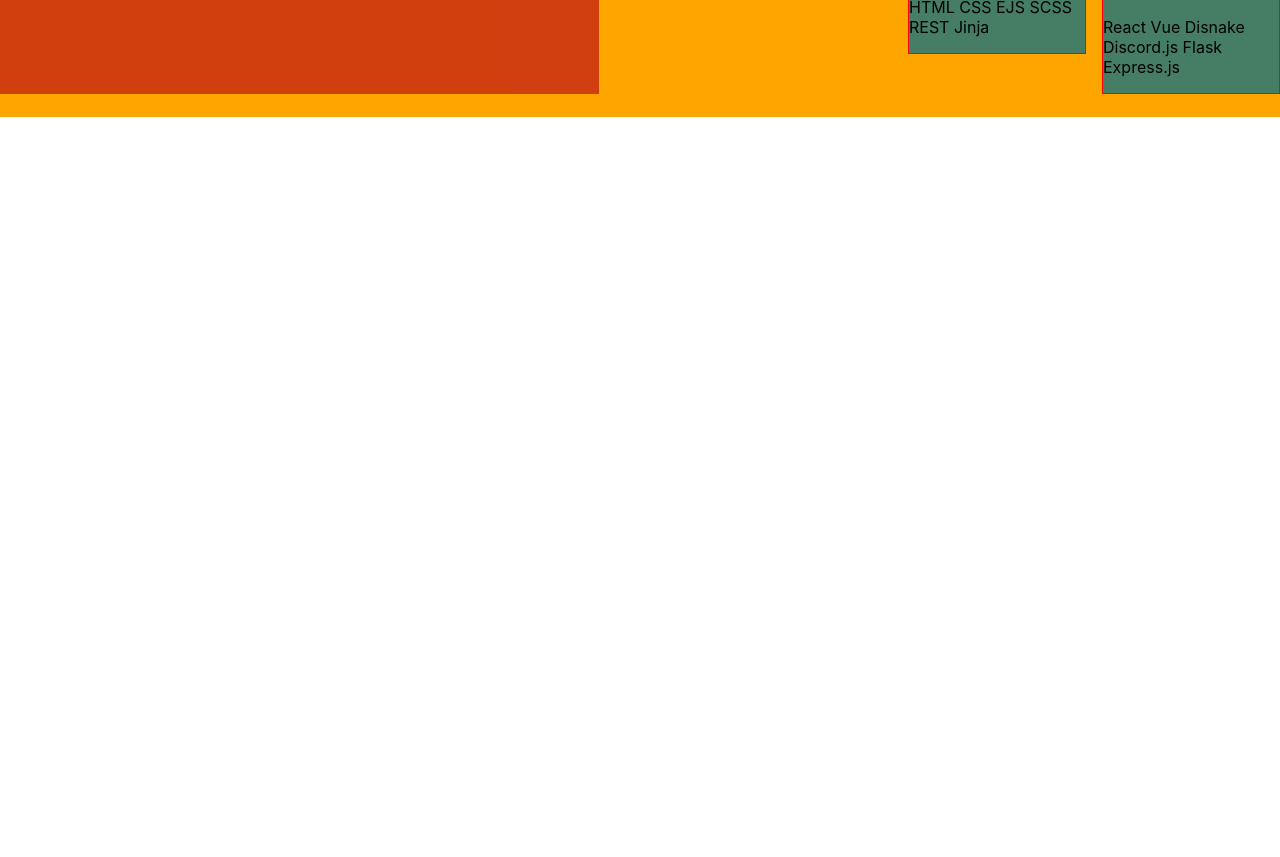
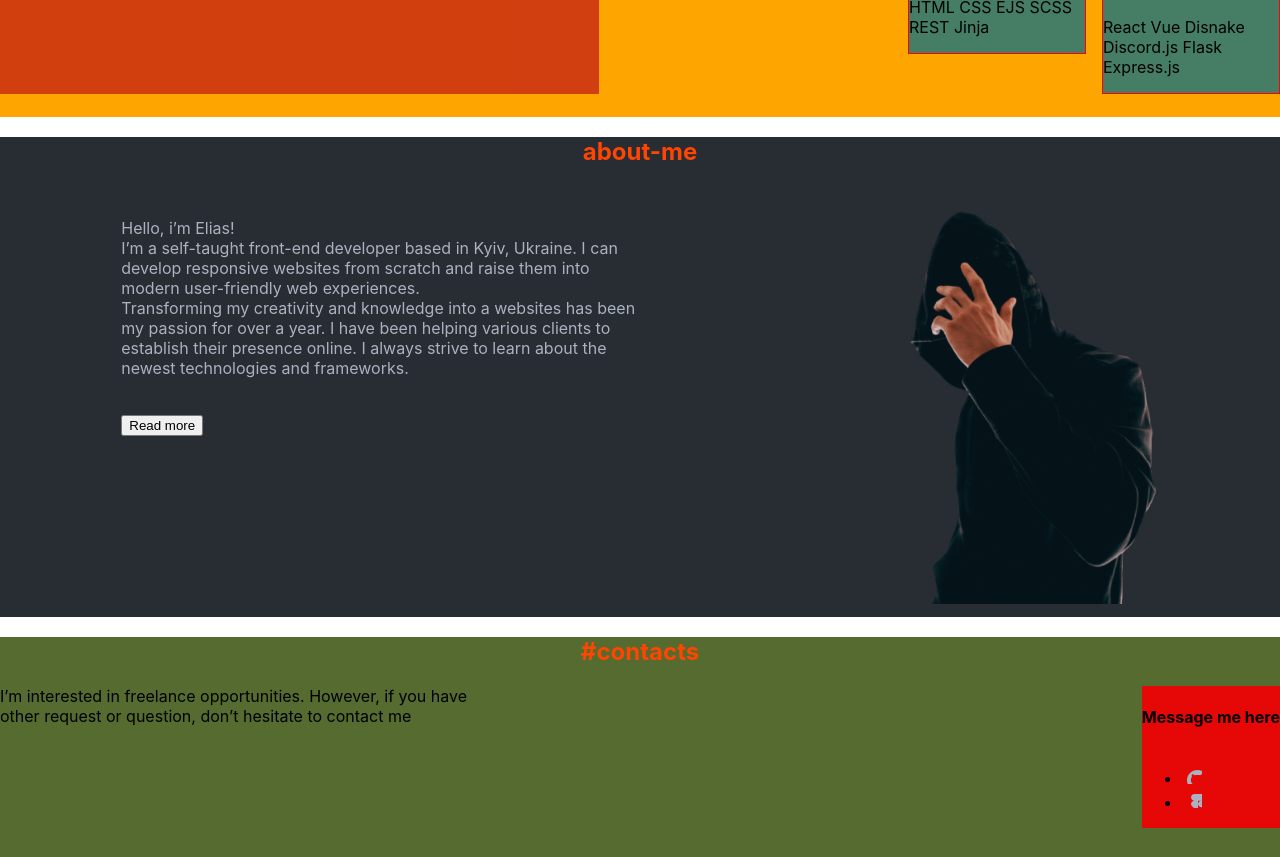
Before and after one commit to yahty01/bachonok, a React app: page / in a window 1280 px wide. Shown: the part 1940-2797 px from the top of the page. Before the commit the page ends 2057 px from the top, so only its background shows below. Built offline with nearby package versions, Linux system fonts and the light colour scheme.

Commit message:
update: structure

```diff
--- a/src/App.tsx
+++ b/src/App.tsx
@@ -3,6 +3,9 @@ import {Main} from "./layout/sections/main/Main";
 import {Skills} from "./layout/sections/skills/Skills";
 import {Projects} from "./layout/sections/projects/Prgojects";
 import {Quoted} from "./layout/sections/quoted/quoted";
+import {AboutMe} from "./layout/sections/about-me/About-me";
+import {Footer} from "./layout/footer/Footer";
+import {Contacts} from "./layout/sections/contacts/Contacts";
 
 
 function App() {
@@ -13,6 +16,9 @@ function App() {
 			<Quoted/>
 			<Projects/>
 			<Skills/>
+			<AboutMe/>
+			<Contacts/>
+			<Footer/>
 		</div>
 	);
 }
--- a/src/components/FlexWrapper.tsx
+++ b/src/components/FlexWrapper.tsx
@@ -10,6 +10,7 @@ type FlexWrapperPropsType = {
     rowGap?: string,
     columnGap?: string,
     width?: string,
+    maxWidth?: string
 }
 
 export const FlexWrapper = styled.div<FlexWrapperPropsType>`
@@ -23,4 +24,5 @@ export const FlexWrapper = styled.div<FlexWrapperPropsType>`
     row-gap: ${props => props.rowGap};
     column-gap: ${props => props.columnGap};
     width: ${props => props.width};
+    max-width: ${props => props.maxWidth};
 `
--- /dev/null
+++ b/src/layout/footer/Footer.tsx
@@ -0,0 +1,47 @@
+import React from 'react';
+import styled from "styled-components";
+import {Logo} from "../../components/logo/Logo";
+import {FlexWrapper} from "../../components/FlexWrapper";
+import Icon from "../../components/icon/Icon";
+
+export const Footer = () => {
+	return (
+		<StyledFooter>
+			<FlexWrapper maxWidth="346px" flexWrap={'wrap'}>
+				<Logo/>
+				<span>elias@elias-dev.ml</span>
+				<h4>Web designer and front-end developer</h4>
+			</FlexWrapper>
+			<FlexWrapper flexDirection={'column'} alignItems={'center'}>
+				<h4>Media</h4>
+				<SocialList>
+					<SocialItem>
+						<Icon iconId={'Github'} height={'20px'} width={'20px'} viewBox={'0 0 20 20'}/>
+					</SocialItem>
+					<SocialItem>
+						<Icon iconId={'Figma'} height={'20px'} width={'20px'} viewBox={'0 0 20 20'}/>
+					</SocialItem>
+					<SocialItem>
+						<Icon iconId={'Dribble'} height={'20px'} width={'20px'} viewBox={'0 0 20 20'} />
+					</SocialItem>
+				</SocialList>
+			</FlexWrapper>
+		</StyledFooter>
+	);
+};
+
+const StyledFooter = styled.footer`
+	display: flex;
+	justify-content: space-between;
+  min-height: 15vh;
+  background-color: darkcyan;
+`
+
+const SocialList = styled.ul`
+	display: flex;
+	gap: 10px;
+`
+
+const SocialItem = styled.li`
+
+`
--- /dev/null
+++ b/src/layout/sections/about-me/About-me.tsx
@@ -0,0 +1,48 @@
+import React from 'react';
+import styled from "styled-components";
+import {SectionTitle} from "../../../components/SectionTitle";
+import {Button} from "../../../components/Button";
+import photo from "../../../assets/img/men-two.webp";
+import {FlexWrapper} from "../../../components/FlexWrapper";
+
+export const AboutMe = () => {
+	return (
+		<StyledAboutMe>
+			<SectionTitle>about-me</SectionTitle>
+
+			<FlexWrapper justifyContent="space-around">
+				<TextArea>
+					<Text>Hello, i’m Elias!<br/>
+
+						I’m a self-taught front-end developer based in Kyiv, Ukraine. I can develop responsive websites from scratch
+						and
+						raise them into modern user-friendly web experiences.<br/>
+
+						Transforming my creativity and knowledge into a websites has been my passion for over a year. I have been
+						helping various clients to establish their presence online. I always strive to learn about the newest
+						technologies and frameworks.</Text><br/>
+					<Button>Read more</Button>
+				</TextArea>
+				<Photo src={photo} alt=''/>
+			</FlexWrapper>
+
+		</StyledAboutMe>
+	);
+};
+
+const StyledAboutMe = styled.section`
+  min-height: 60vh;
+  background-color: #282C33;
+  color: #ABB2BF;
+`
+const TextArea = styled.p`
+  max-width: 515px
+`
+const Text = styled.p`
+`
+
+const Photo = styled.img`
+  width: 35vh;
+  height: 100%;
+  object-fit: cover;
+`
--- /dev/null
+++ b/src/layout/sections/contacts/Contacts.tsx
@@ -0,0 +1,57 @@
+import React from 'react';
+import styled from "styled-components";
+import {SectionTitle} from "../../../components/SectionTitle";
+import Icon from "../../../components/icon/Icon";
+import {FlexWrapper} from "../../../components/FlexWrapper";
+
+export const Contacts = () => {
+	return (
+		<StyledContacts>
+			<SectionTitle>#contacts</SectionTitle>
+			<FlexWrapper justifyContent={'space-between'}>
+				<Text>
+					I’m interested in freelance opportunities. However, if you have other request or question, don’t hesitate to
+					contact me
+				</Text>
+
+				<MessageMeDiv>
+					<h4>Message me here</h4>
+
+					<SocialList>
+						<SocialItem>
+							<Icon iconId={'Github'} height={'20px'} width={'20px'} viewBox={'0 0 20 20'}/>
+						</SocialItem>
+						<SocialItem>
+							<Icon iconId={'Figma'} height={'20px'} width={'20px'} viewBox={'0 0 20 20'}/>
+						</SocialItem>
+					</SocialList>
+
+				</MessageMeDiv>
+			</FlexWrapper>
+
+		</StyledContacts>
+	);
+};
+
+const StyledContacts = styled.div`
+  background-color: darkolivegreen;
+  min-height: 60vh;
+`
+
+const Text = styled.div`
+	max-width: 503px;
+`
+
+const MessageMeDiv = styled.div`
+  background-color: #e60707;
+	display: flex;
+	flex-direction: column;
+`
+
+const SocialList = styled.ul`
+  background-color: #e60707;
+`
+
+const SocialItem = styled.li`
+  background-color: #e60707;
+`
--- a/src/layout/sections/main/Main.tsx
+++ b/src/layout/sections/main/Main.tsx
@@ -1,7 +1,8 @@
 import React from 'react';
-import photo from '../../../assets/img/men-two.webp'
+import photo from '../../../assets/img/men-one.webp'
 import styled from "styled-components";
 import {FlexWrapper} from "../../../components/FlexWrapper";
+import {Button} from "../../../components/Button";
 
 export const Main = () => {
     return (
@@ -10,7 +11,7 @@ export const Main = () => {
                 <div>
                     <h1>Elias is a web designer and front-end developer</h1>
                     <h2>He crafts responsive websites where technologies meet creativity</h2>
-                    <button>Contact me!!</button>
+                    <Button>Contact me!!</Button>
                 </div>
                 <FlexWrapper justifyContent={'space-between'} flexDirection={'column'} alignItems={'center'}>
                     <Photo src={photo} alt=''/>
```
Also changed, not shown: src/components/contactsForm/Contacts.tsx (renamed from src/components/contacts/Contacts.tsx).
